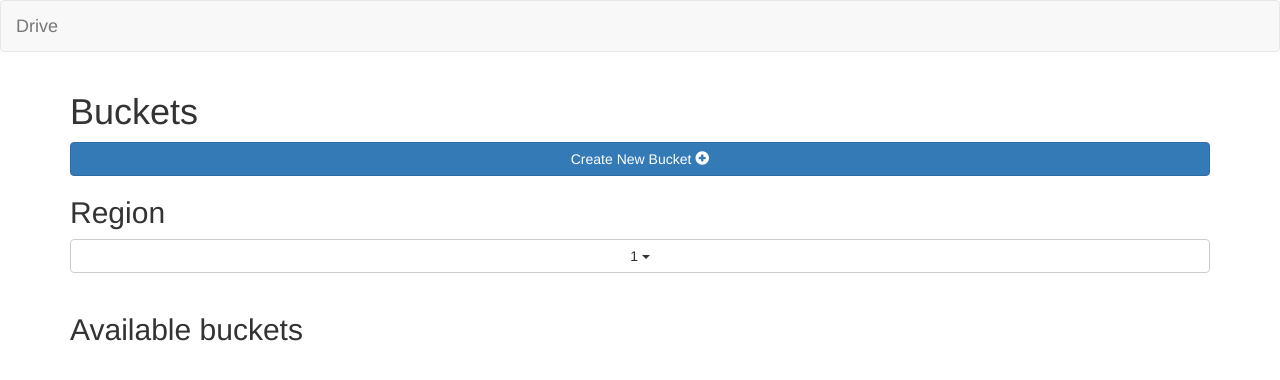
After one commit to Anastasiia-Grishina/cloudservices-labs, a Flask app: page /buckets-list/1 in a window 1280 px wide. The commit adds this page. Shown: the top 380 px of the page. Run offline with Flask 2, Linux system fonts and the light colour scheme; data that the repository does not hold is empty; parts of the project's set-up code (start-up, migrations or seed data) failed here and were passed over; some libraries are stand-ins or nearby versions.

Commit message:
full funcitonality boto3 lab2

```diff
--- a/lab2/drive/buckets.py
+++ b/lab2/drive/buckets.py
@@ -1,6 +1,60 @@
-from flask import Flask
+from flask import Flask, flash, redirect, render_template, request, url_for, abort, Markup
 from drive import app
+from drive.config import s3, ec2
+from werkzeug.utils import secure_filename
 
-@app.route('/')
-def hello_world():
-   return 'Hello World'
+
+@app.route('/buckets-list/<region_name>', methods=['GET', 'POST'])
+def buckets_list(region_name):
+
+	response_regions = ec2.describe_regions()
+	region_list = []
+	region_list.append({'name': 'global'})
+	for region in response_regions['Regions']:
+		region_list.append({'name': region['RegionName']})
+
+	response_buckets = s3.list_buckets()
+	bucket_list = []
+
+	buckets_to_escape = ['m7024e-nasman-lab2-3', 'malihatest', 'malihatest-2', 'merian-test-eu-west']
+	for bucket in response_buckets['Buckets']:
+		try:
+			bucket_location = s3.get_bucket_location(Bucket=bucket['Name'])['LocationConstraint']
+
+			if region_name.lower() == 'global' or region_name == bucket_location:
+				bucket_list.append({'name': bucket['Name']})
+		except:
+			pass
+
+	return render_template('buckets-list.html', regions=region_list, buckets=bucket_list, region_name=region_name)
+
+
+@app.route('/delete/<region_name>/<bucket_name>')
+def delete_bucket(region_name, bucket_name):
+	response = s3.delete_bucket(Bucket=bucket_name)
+
+	flash(Markup('Successfully deleted <b>{}</b>'.format(bucket_name)))
+
+	return redirect(url_for('buckets_list', region_name=region_name))
+
+
+@app.route('/create-bucket', methods=['GET', 'POST'])
+def create_bucket():
+	if request.method == 'GET':
+		response_regions = ec2.describe_regions()
+		region_list = []
+		for region in response_regions['Regions']:
+			region_list.append({'name': region['RegionName']})
+		return render_template('create-bucket.html', regions=region_list)
+
+	elif request.method == 'POST':
+
+		bucket_name = request.form['bucket-name']
+		region_name = request.form['region-name']
+
+		response = s3.create_bucket(Bucket=bucket_name,
+								CreateBucketConfiguration={'LocationConstraint': region_name})
+
+		flash(Markup('Successfully created <b>{}</b> in region <b>{}</b>'.format(bucket_name, region_name)))
+
+		return redirect(url_for('buckets_list', region_name='global'))
--- a/lab2/drive/templates/base.html
+++ b/lab2/drive/templates/base.html
@@ -6,7 +6,7 @@
 
 {% block navbar %}
     <nav class="navbar navbar-default">
-      <a class="navbar-brand" href="#">Drive</a>
+      <a class="navbar-brand" href={{ url_for('buckets_list', region_name="global") }}>Drive</a>
     </nav>
 {% endblock %}
 
--- /dev/null
+++ b/lab2/drive/templates/buckets-list.html
@@ -0,0 +1,58 @@
+{% extends 'base.html' %}
+
+{% block header %}
+	<h1>{% block title %}Buckets{% endblock %}</h1>
+
+	<form>
+		<a href={{ url_for('create_bucket') }} class="btn btn-primary btn-block">Create New Bucket <span class="glyphicon glyphicon-plus-sign"></span></a>
+	</form>
+
+{% endblock %}
+
+
+{% block app_content %}
+	<h2>Region</h2>
+	<div class="dropdown">
+		<button type="button" class="btn btn-default btn-block dropdown-toggle" data-toggle="dropdown"
+				aria-haspopup="true" aria-expanded="false">
+	    	{{ region_name }} <span class="caret"></span>
+	  	</button>
+	  	<ul class="dropdown-menu">
+	  		{% for region in regions %}
+	    		<li role="presentation" class="dropdown" style="width: 100%; min-width: 100%">
+	    			<a href={{ url_for('buckets_list', region_name=region.name) }}>{{ region.name }}</a>
+	    		</li>
+	    	{% endfor %}
+	  	</ul>
+	</div>
+	<br>
+
+	<h2>Available buckets</h2>
+	<div>
+		<ul class="list-group">
+			{% for bucket in buckets %}
+		    <li class="list-group-item">
+		    	<div class="btn-group" role="group" aria-label="Button group with nested dropdown">
+					<a type="button" href={{ url_for('delete_bucket', bucket_name=bucket.name, region_name=region_name) }} class="btn btn-danger"><span class="glyphicon glyphicon-trash"></span></a>
+				</div>
+				&nbsp;
+		    	<a href={{ url_for('bucket', name=bucket.name) }}>{{ bucket.name }}</a>
+		    </li>
+		    {% endfor %}
+		</ul>
+	</div>
+
+{% endblock %}
+
+
+{% block scripts %}
+  	{{ super() }}
+  	<script type="text/javascript">
+	$(function(){
+		$('#create-btn').click(function(){
+			{{ url_for('create_bucket') }};
+		});
+	});
+
+	</script>
+{% endblock %}
```
Also changed, not shown: lab2/drive/templates/create-bucket.html (added, +48 -0 lines).
